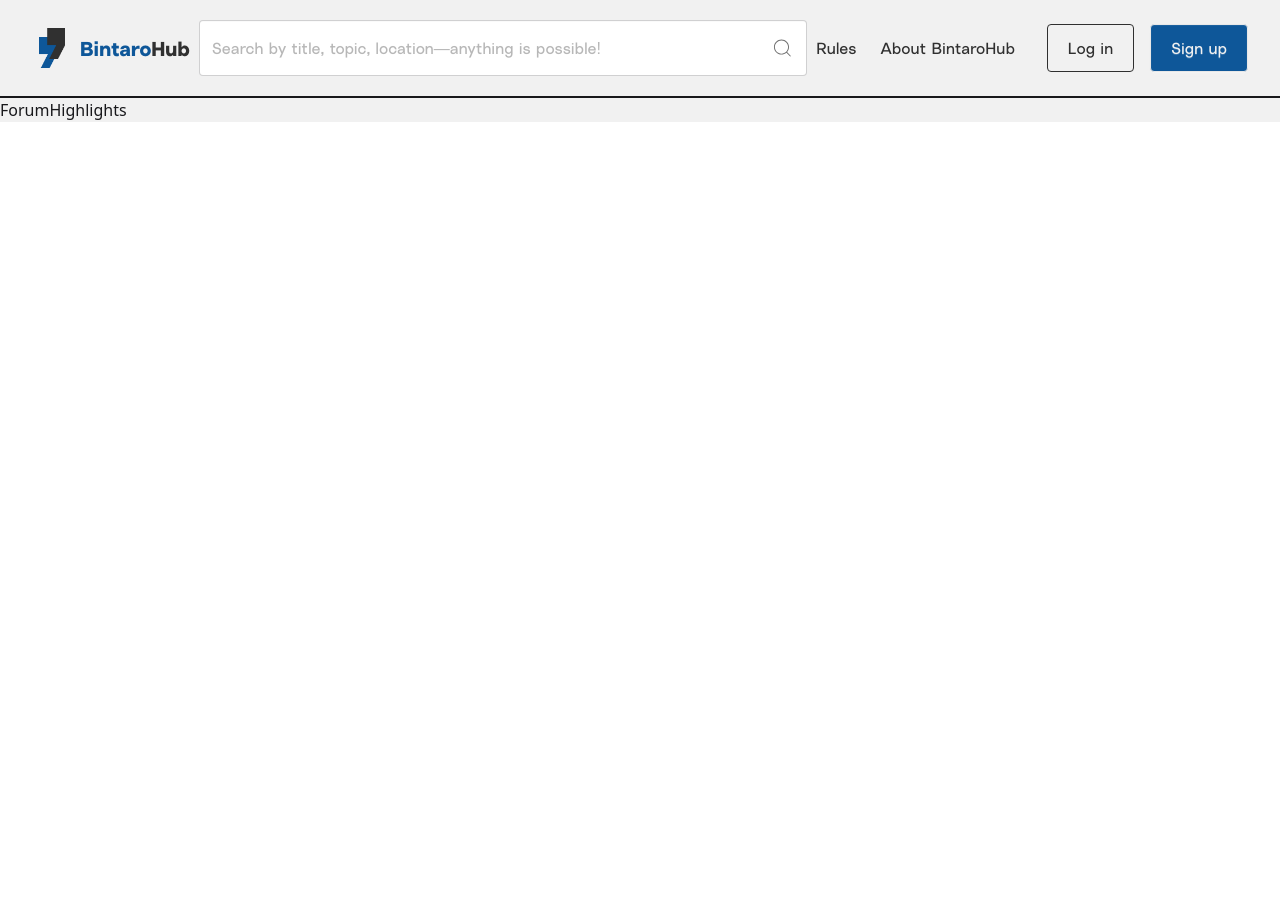
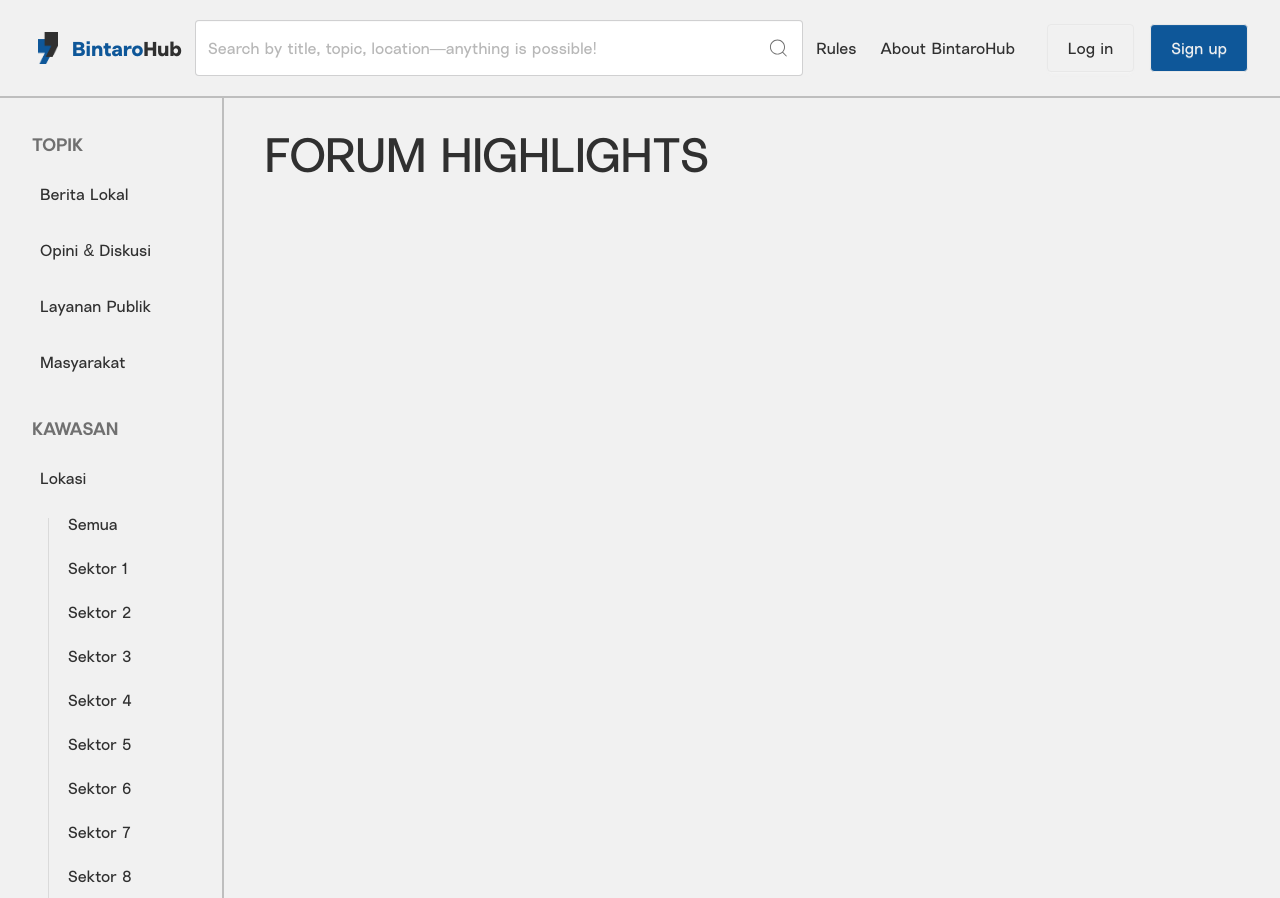
Before and after one commit to MuhammadFarrasThohari/BintaroHub, a React (Vite) app in the folder Frontend/: page / in a window 1280 px wide. Before the commit the page ends 800 px from the top, so only its background shows below. Built offline with nearby package versions, Linux system fonts and the light colour scheme.

Commit message:
Added sidebar & fixed bugs

```diff
--- a/Frontend/src/App.css
+++ b/Frontend/src/App.css
@@ -40,6 +40,7 @@
 .welcome {
   @apply text-amber-200 text-2xl
 }
+
 
 body {
   /* margin: 0; */
--- a/Frontend/src/App.jsx
+++ b/Frontend/src/App.jsx
@@ -1,7 +1,9 @@
 import './App.css'
 import { BrowserRouter as Router } from 'react-router'
+import { useState } from 'react'
 
 import NavBar from './components/NavBar'
+import Sidebar from './components/Sidebar'
 import AppRoutes from './routes/Routes'
 
 function App() {
@@ -10,7 +12,10 @@ function App() {
   return (
     <Router>
         <NavBar />
-        <AppRoutes/>
+        <Sidebar>
+          <AppRoutes/>
+
+        </Sidebar>
 
     </Router>
   )
--- a/Frontend/src/components/NavBar.jsx
+++ b/Frontend/src/components/NavBar.jsx
@@ -1,23 +1,25 @@
 import React from 'react'
+import { CiSearch } from "react-icons/ci";
+import { Link } from 'react-router';
+
 import BHubLogo from '../assets/Logo/BHub-Logo.png'
-import { CiSearch } from "react-icons/ci";
 
 const NavBar = () => {
   return (
-    <header className="border-b-2 body-font">
+    <header className="border-b-2 border-subsubhead body-font">
       <div className="flex items-center justify-between p-5 px-8">
 
         {/* Left: Logo */}
-        <div className="flex items-center space-x-2">
-          <img className="object-contain size-10" alt="logo" src={BHubLogo} loading="lazy" />
+        <Link to="/" className="flex items-center space-x-2">
+          <img className="object-contain size-8" alt="logo" src={BHubLogo} loading="lazy" />
           <p className="text-xl font-lsBold">
             <span className="text-allBlue">Bintaro</span>Hub
           </p>
-        </div>
+        </Link>
 
         {/* Center: Search */}
         <div className="w-1/2">
-          <label className="input input-bordered flex items-center gap-2 w-full input-xl">
+          <label className="input input-bordered flex items-center gap-2 w-full input-xl ">
             <input
               type="text"
               className="grow focus:outline-allBlue "
@@ -34,7 +36,7 @@ const NavBar = () => {
             <a href="#">About BintaroHub</a>
           </nav>
           <div className="flex items-center space-x-4">
-            <button className="btn btn-outline text-base font-lsRegular text-allBlack btn-lg">Log in</button>
+            <button className="btn bg-allWhite hover:underline hover:text-allBlue text-base font-lsRegular text-allBlack btn-lg">Log in</button>
             <button className="btn bg-allBlue text-base font-lsRegular text-allWhite btn-lg">Sign up</button>
           </div>
         </div>
--- /dev/null
+++ b/Frontend/src/components/Sidebar.jsx
@@ -0,0 +1,120 @@
+import React, { useState } from 'react'
+import { useNavigate } from 'react-router'
+
+const Sidebar = ({ children }) => {
+  const navigate = useNavigate()
+
+  // Separate sections for Topik and Kawasan
+  const topikSections = [
+    {
+      title: 'Berita Lokal',
+      subtopics: ['Baru saja', 'Kriminalitas', 'Kondisi sekitar', 'Bencana', 'Lalu lintas']
+    },
+    {
+      title: 'Opini & Diskusi',
+      subtopics: ['Suara rakyat', 'Rekomendasi', 'Setuju gak?']
+    },
+    {
+      title: 'Layanan Publik',
+      subtopics: ['Fasilitas umum', 'Kebijakan lokal', 'Bencana']
+    },
+    {
+      title: 'Masyarakat',
+      subtopics: ['Sosial & event', 'Lingkungan', 'Hewan hilang']
+    }
+  ]
+
+  const kawasanSections = [
+    {
+      title: 'Lokasi',
+      subtopics: [
+        'Semua', 'Sektor 1', 'Sektor 2', 'Sektor 3', 'Sektor 4',
+        'Sektor 5', 'Sektor 6', 'Sektor 7', 'Sektor 8', 'Sektor 9'
+      ]
+    }
+  ]
+
+  const [openSections, setOpenSections] = useState({})
+
+  const toggleSection = (title) => {
+    setOpenSections(prev => ({
+      ...prev,
+      [title]: !prev[title]
+    }))
+  }
+
+  return (
+    <div className="drawer lg:drawer-open">
+      <input id="my-drawer-2" type="checkbox" className="drawer-toggle" />
+      <div className="drawer-content flex flex-col">
+        <label htmlFor="my-drawer-2" className="btn btn-primary drawer-button lg:hidden">
+          Open drawer
+        </label>
+        {children}
+      </div>
+
+      <div className="drawer-side">
+        <label htmlFor="my-drawer-2" aria-label="close sidebar" className="drawer-overlay"></label>
+        <ul className="menu bg-allWhite border-r-2 border-subsubhead text-base text-allBlack font-lsRegular min-h-full w-56 p-8">
+
+          {/* Topik Section */}
+          <h3 className='text-lg font-lsSemibold uppercase text-subhead mb-2'>Topik</h3>
+          {topikSections.map(section => (
+            <li key={section.title}>
+              <button
+                className="p-2 my-2"
+                onClick={() => toggleSection(section.title)}
+              >
+                {section.title}
+              </button>
+              {openSections[section.title] && (
+                <ul className="pl-2">
+                  {section.subtopics.map(subtopic => (
+                    <li key={subtopic}>
+                      <button
+                        onClick={() => navigate(`/topik/${subtopic.toLowerCase().replace(/ /g, '-')}`)}
+                        className="text-left mb-2"
+                      >
+                        {subtopic}
+                      </button>
+                    </li>
+                  ))}
+                </ul>
+              )}
+            </li>
+          ))}
+
+          {/* Kawasan Section */}
+          <h3 className='text-lg font-lsSemibold uppercase text-subhead mt-6 mb-2'>Kawasan</h3>
+          {kawasanSections.map(section => (
+            <li key={section.title}>
+              <button
+                className="p-2 my-2"
+                onClick={() => toggleSection(section.title)}
+              >
+                {section.title}
+              </button>
+
+                <ul className="pl-2">
+                  {section.subtopics.map(subtopic => (
+                    <li key={subtopic}>
+                      <button
+                        onClick={() => navigate(`/kawasan/${subtopic.toLowerCase().replace(/ /g, '-')}`)}
+                        className="text-left mb-2"
+                      >
+                        {subtopic}
+                      </button>
+                    </li>
+                  ))}
+                </ul>
+
+            </li>
+          ))}
+
+        </ul>
+      </div>
+    </div>
+  )
+}
+
+export default Sidebar
--- a/Frontend/src/index.css
+++ b/Frontend/src/index.css
@@ -42,6 +42,10 @@
   -moz-osx-font-smoothing: grayscale;
 }
 
+main {
+  @apply min-h-[85svh] px-10 py-8
+}
+
 a {
   @apply text-base font-lsRegular text-allBlack
   /* font-weight: 500; */
@@ -56,8 +60,9 @@ a:hover {
 
 
 h1 {
-  font-size: 3.2em;
-  line-height: 1.1;
+  @apply text-5xl
+  font-lsRegular text-allBlack
+  tracking-tight
 
 }
 
--- a/Frontend/src/pages/AddForum.jsx
+++ b/Frontend/src/pages/AddForum.jsx
@@ -2,7 +2,10 @@ import React from 'react'
 
 const AddForum = () => {
   return (
-    <div>AddForum</div>
+    <main>
+      <div>AddForum</div>
+
+    </main>
   )
 }
 
--- a/Frontend/src/pages/ForumEditor.jsx
+++ b/Frontend/src/pages/ForumEditor.jsx
@@ -2,7 +2,10 @@ import React from 'react'
 
 const ForumEditor = () => {
   return (
-    <div>ForumEditor</div>
+    <main>
+      <div>ForumEditor</div>
+
+    </main>
   )
 }
 
--- a/Frontend/src/pages/ForumHighlights.jsx
+++ b/Frontend/src/pages/ForumHighlights.jsx
@@ -1,11 +1,22 @@
-import React from 'react'
-
-
-// Forum highlights == Home page
+import { useParams } from 'react-router'
 
 const ForumHighlights = () => {
+  const { namatopik } = useParams()  // Get the topic name from the URL
+
+  // Capitalize the first letter for better formatting (optional)
+  const formatTopic = topic => {
+    if (!topic) return 'Forum Highlights'
+    return topic.charAt(0).toUpperCase() + topic.slice(1)
+  }
+
   return (
-    <div>ForumHighlights</div>
+    <main>
+      <h1 className="uppercase">
+        {formatTopic(namatopik)}
+      </h1>
+
+      {/* Render posts or content based on the selected topic */}
+    </main>
   )
 }
 
--- a/Frontend/src/routes/Routes.jsx
+++ b/Frontend/src/routes/Routes.jsx
@@ -10,6 +10,7 @@ const AppRoutes = () => {
   return (
     <Routes>
       <Route path="/" element={<ForumHighlights />} />
+      <Route path="/topik/:namatopik" element={<ForumHighlights />} />
       <Route path="/forum-editor" element={<ForumEditor />} />
       <Route path="/add-forum" element={<AddForum />} />
     </Routes>
```
